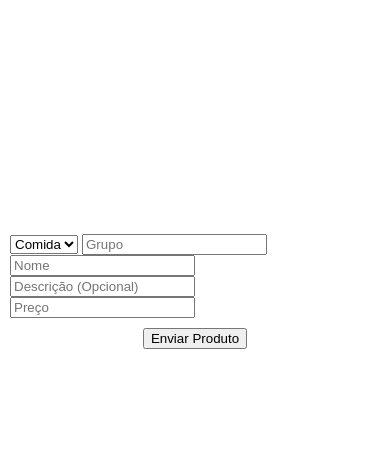
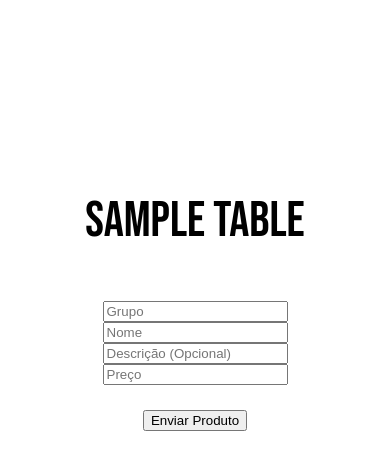
Before and after one commit to KaduCmK/cardapio-online_Bar-do-Malhado, a Flask app: template templates/adicionar.html in a window 390 px wide. Shown: the part 161-631 px from the top of the page. Run offline with Flask 2, Linux system fonts and the light colour scheme; the template is opened without the code that fills it: most values are stand-ins (such as "Sample title", 1, 10 or a date in 2020).

Commit message:
major changes
- remove function added in API and in admin page
- "add product" separated into two buttons
- qr code value input now have auto formatting
- added media query for admin pages on mobile devices
- favicon added on main page

```diff
--- a/main.py
+++ b/main.py
@@ -67,7 +67,7 @@ def admin(link):
     comidas = db.selectAllProdutos('comidas')
     bebidas = db.selectAllProdutos('bebidas')
 
-    return render_template('admin.html', comidas=comidas, bebidas=bebidas, key=key)
+    return render_template('admin.html', comidas=comidas, bebidas=bebidas, key=key, remover=db.remover)
 
 
 @app.route(f'/adicionar/<link>', methods=['GET', 'POST'])
@@ -75,6 +75,9 @@ def adicionar(link):
     key = db.getKey()
     if link != key:
         return redirect('/login')
+
+    if request.method == 'GET':
+        table = request.args['table']
 
     if request.method == 'POST':
         table = request.form['table']
@@ -86,7 +89,7 @@ def adicionar(link):
 
         return redirect(f'/admin/{key}')
 
-    return render_template('adicionar.html', key=key)
+    return render_template('adicionar.html', key=key, table=table)
 
 
 @app.route(f'/editar/<table>/<id>/<link>', methods=['GET', 'POST'])
@@ -101,5 +104,18 @@ def editar(table, id, link):
     return render_template('editar.html', produto=produto, table=table, key=key)
 
 
+@app.route(f'/remover/<link>', methods=['POST'])
+def remover(link):
+    key = db.getKey()
+    if link != key:
+        return redirect('/login')
+
+    table = request.form['table']
+    id = request.form['id']
+    db.remover(table, id)
+
+    return redirect(f'/admin/{key}')
+
+
 if __name__ == '__main__':
     app.run()
--- a/static/css/adicionar.css
+++ b/static/css/adicionar.css
@@ -22,8 +22,19 @@ html, body {
     align-items: center;
 }
 
+.table {
+    font-family: 'Bebas Neue', Impact;
+    font-size: 50px;
+    display: flex;
+    justify-content: center;
+    align-items: center;
+}
+
 .content {
-    margin: 10px;
+    margin: 25px;
+    display: flex;
+    align-items: center;
+    justify-content: space-evenly;
 }
 
 .buttons {
@@ -31,3 +42,7 @@ html, body {
     align-items: center;
     justify-content: center;
 }
+
+@media (orientation: portrait) {
+    .content {flex-direction: column;}
+}
--- a/templates/adicionar.html
+++ b/templates/adicionar.html
@@ -13,11 +13,9 @@
     </div>
     <div class="form">
             <form action={{ "/adicionar/" ~ key}} method="post">
+                <p class="table">{{ table }}</p>
                 <div class="content">
-                    <select name="table" id="table">
-                        <option value="comidas">Comida</option>
-                        <option value="bebidas">Bebida</option>
-                    </select>
+                    <input type="hidden" name="table" value={{ table }}>
                     <input type="text" name="grupo" placeholder="Grupo">
                     <input type="text" name="nome" placeholder="Nome">
                     <input type="text" name="descricao" placeholder="Descrição (Opcional)">
```
Also changed, not shown: database.py (+8 -0 lines), static/css/admin.css (+13 -2 lines), templates/admin.html (+23 -8 lines), templates/index.html (+18 -2 lines), static/img/favicon.ico (added), 1 other file.
